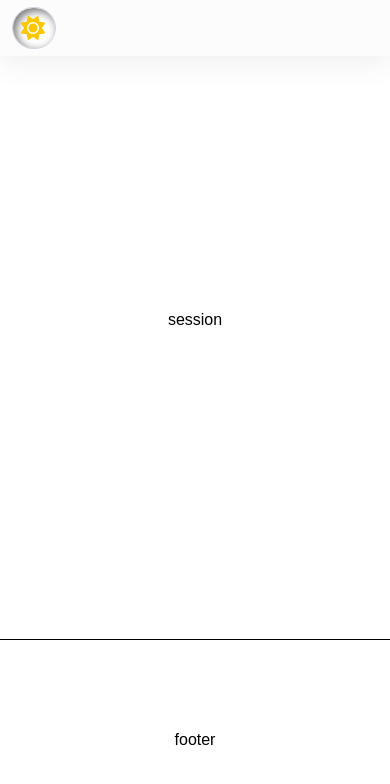
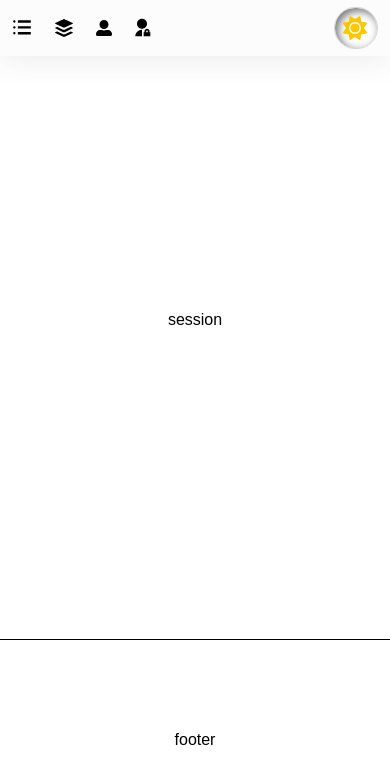
Before and after one commit to AmirTaki/react_shopping_php, a React (Vite) app in the folder front_end/: page /home in a window 390 px wide. Shown: the top 784 px of the page. Built offline with nearby package versions, Linux system fonts and the light colour scheme.

Commit message:
add response slice at project

```diff
--- a/front_end/src/App.tsx
+++ b/front_end/src/App.tsx
@@ -1,10 +1,22 @@
-import { useSelector } from 'react-redux'
+import { useDispatch, useSelector } from 'react-redux'
 import './App.css'
 import Routh from './components/Routhing/routh'
-import type { RooState } from './store'
+import {type AppDispatch, type RooState } from './store'
+import { useEffect } from 'react'
+import { onSetResponse } from './components/Response/redux/responseSlice'
 
 function App() {
   const {dark} =  useSelector((state: RooState) => state.darkMode)
+  const dispatch = useDispatch<AppDispatch>()
+
+  useEffect(() => {
+    const handlerResize = () => {
+      dispatch(onSetResponse())
+    }
+    handlerResize()
+    window.addEventListener('resize', handlerResize)
+    return () => window.removeEventListener('resize', handlerResize)
+  }, [])
   return (
     <div
       data-theme = {`${dark ? "dark" : ''}`}
--- a/front_end/src/components/Home/header/header.tsx
+++ b/front_end/src/components/Home/header/header.tsx
@@ -1,15 +1,23 @@
 import { Link,  } from "react-router-dom"
 import DarkMode from "../../DarkMode"
+import { hideScrollTop } from "./redux/headerSlice"
+import { IoLogoBuffer } from "react-icons/io";
+import { FaUserAlt } from "react-icons/fa";
+import { RiAdminFill } from "react-icons/ri";
+import { ImSearch } from "react-icons/im";
+import { SlBasket } from "react-icons/sl";
+import { TfiMenuAlt } from "react-icons/tfi";
 import { useDispatch, useSelector } from "react-redux"
 import {type AppDispatch, type RooState } from "../../../store"
 import "./styles/styles.css"
 import { useEffect } from "react"
-import { hideScrollTop } from "./redux/headerSlice"
 import Search from "./search"
+
 
 const Header = () => {
     const {dark} =  useSelector((state: RooState) => state.darkMode)
     const {scrollHide, search} = useSelector((state: RooState) => state.header)
+    const {response} = useSelector((state: RooState) => state.response)
     const dispatch = useDispatch<AppDispatch>()
 
     useEffect(() => {
@@ -49,6 +57,42 @@ const Header = () => {
                     ${search ? "opacity-0 " : "opacity-100 duration-[4500ms]"}
                 `}
             >
+                <div className={` gap-5 flex items-center `}>
+
+                    <TfiMenuAlt
+                        className={`
+                            ${response ? 'flex' : 'hidden'}
+                            cursor-pointer hover:scale-120! duration-150 text-xl
+                            ${dark ? "hover:text-[silver]!" : "hover:text-blue-800!"}
+                            `}
+                        // onClick={() => {dispatch(openSidebar({sidebar: true}))}}
+                    />
+
+                    {/* logo */}
+                    <Link to  = "/panelAdmin">
+                        <IoLogoBuffer className={`text-2xl cursor-pointer hover:scale-120! duration-150  ${response ? 'flex': 'flex'}`}/>
+                    </Link>
+
+                    {/* regiseter */}
+                    <Link to = "/Register">
+                        <FaUserAlt className={`
+                            ${response ? '' : 'flex'}
+                            cursor-pointer hover:scale-120 duration-150
+                        `}/>
+                    </Link>
+
+                    {/* login */}
+                    <Link to = "/Login">
+                        <RiAdminFill
+                            className={`
+                                ${response ? '' : 'flex'}
+                                cursor-pointer hover:scale-120 duration-150 text-xl
+                            `}
+                        />
+                    </Link>
+
+
+                </div>
 
                 <div className="w-11">
 
--- /dev/null
+++ b/front_end/src/components/Response/redux/responseSlice.ts
@@ -0,0 +1,23 @@
+import { createSlice } from "@reduxjs/toolkit";
+
+interface IResponse {
+    response: boolean
+}
+
+const initialState: IResponse = {
+    response: false
+}
+
+const responseSlice = createSlice({
+    name: 'reponse_slice_toolkit',
+    initialState: initialState,
+    reducers: {
+        onSetResponse: (state) => {
+            // md tailwind
+            state.response = window.innerWidth <= 768 ? true : false
+        }
+    }
+})
+
+export default responseSlice
+export const {onSetResponse} = responseSlice.actions
--- a/front_end/src/store.ts
+++ b/front_end/src/store.ts
@@ -7,14 +7,19 @@ import panelAdminSlice from "./components/PanelAdmin/structcher/redux/panelAdmin
 import userSlice from "./components/Users/redux/userSlice";
 import menusSlice from "./components/Home/header/menus/redux/menusSlice";
 import headerSlice from "./components/Home/header/redux/headerSlice";
+import responseSlice from "./components/Response/redux/responseSlice";
 
 const reducers = combineReducers({
 
-// dark mode for all projects
-    darkMode: darkModeSlice.reducer,
+// component  for all projects
+    darkMode: darkModeSlice.reducer,    // dark mode
+    response: responseSlice.reducer, // response
 
-// header => home
-    header:  headerSlice.reducer, // header home
+
+// ------------------------------------------------------
+// COMPONENT HOME
+    header:  headerSlice.reducer,   // header
+
 
 //  ----------------------------------------------
 // validation auth redux
```
